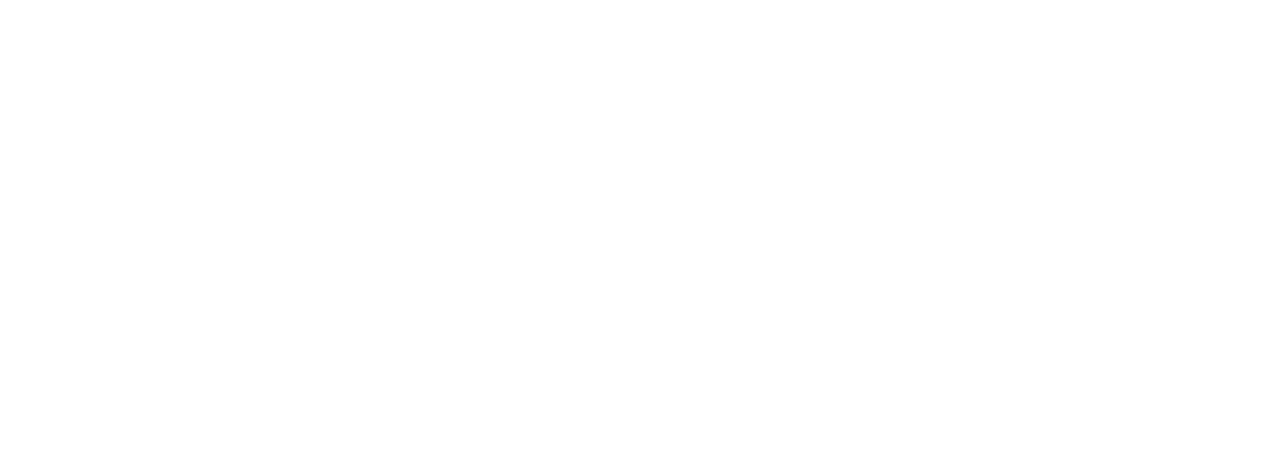
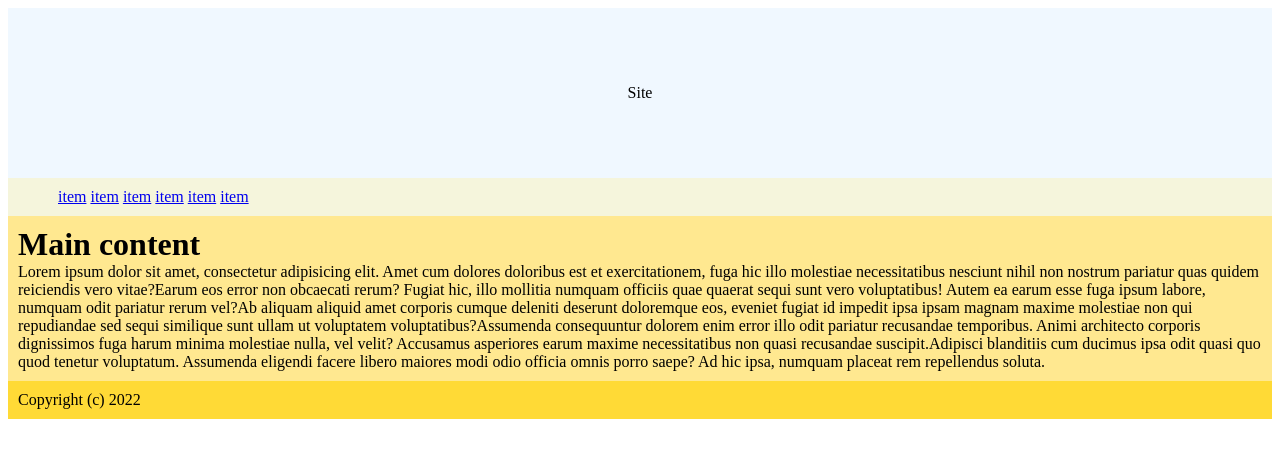
Before and after one commit to AndriyMorozov/prakt03, a plain HTML site: page index.html in a window 1280 px wide. Drawn offline with Linux system fonts and the light colour scheme.

Commit message:
add content and base styles

```diff
--- a/index.html
+++ b/index.html
@@ -6,6 +6,25 @@
     <link rel="stylesheet" href="style.css" />
 </head>
 <body>
-
+    <header>
+        Site
+    </header>
+    <div id="menu">
+        <ul>
+            <li><a href="#">item</a></li>
+            <li><a href="#">item</a></li>
+            <li><a href="#">item</a></li>
+            <li><a href="#">item</a></li>
+            <li><a href="#">item</a></li>
+            <li><a href="#">item</a></li>
+        </ul>
+    </div>
+    <main>
+        <h1>Main content</h1>
+        <p><span>Lorem ipsum dolor sit amet, consectetur adipisicing elit. Amet cum dolores doloribus est et exercitationem, fuga hic illo molestiae necessitatibus nesciunt nihil non nostrum pariatur quas quidem reiciendis vero vitae?</span><span>Earum eos error non obcaecati rerum? Fugiat hic, illo mollitia numquam officiis quae quaerat sequi sunt vero voluptatibus! Autem ea earum esse fuga ipsum labore, numquam odit pariatur rerum vel?</span><span>Ab aliquam aliquid amet corporis cumque deleniti deserunt doloremque eos, eveniet fugiat id impedit ipsa ipsam magnam maxime molestiae non qui repudiandae sed sequi similique sunt ullam ut voluptatem voluptatibus?</span><span>Assumenda consequuntur dolorem enim error illo odit pariatur recusandae temporibus. Animi architecto corporis dignissimos fuga harum minima molestiae nulla, vel velit? Accusamus asperiores earum maxime necessitatibus non quasi recusandae suscipit.</span><span>Adipisci blanditiis cum ducimus ipsa odit quasi quo quod tenetur voluptatum. Assumenda eligendi facere libero maiores modi odio officia omnis porro saepe? Ad hic ipsa, numquam placeat rem repellendus soluta.</span></p>
+    </main>
+    <footer>
+        Copyright (c) 2022
+    </footer>
 </body>
 </html>
--- a/style.css
+++ b/style.css
@@ -0,0 +1,32 @@
+header {
+    height: 150px;
+    line-height: 150px;
+    text-align: center;
+    background-color: aliceblue;
+}
+#menu {
+    background-color: beige;
+}
+main {
+    background-color: #ffe890;
+}
+footer {
+    background-color: #ffda36;
+}
+ul {
+    list-style-type: none;
+}
+ul li {
+    margin : 0;
+    padding: 0;
+    display: inline-block;
+}
+ul li a {
+    display: inline-block;
+}
+h1, p, ul {
+    margin: 0;
+}
+header, #menu, main, footer {
+    padding: 10px;
+}
```
